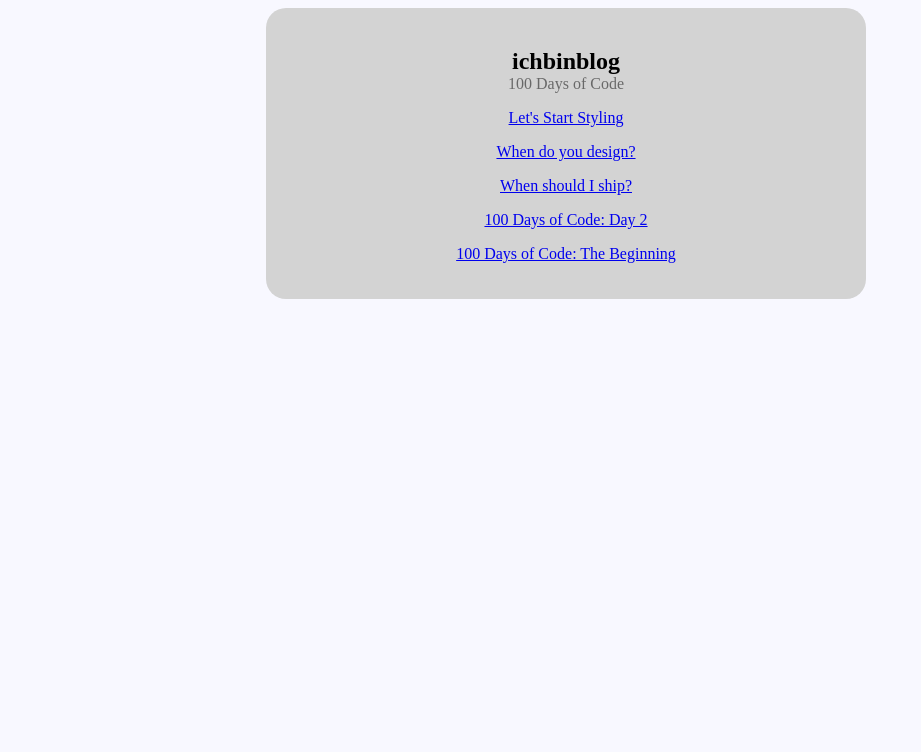
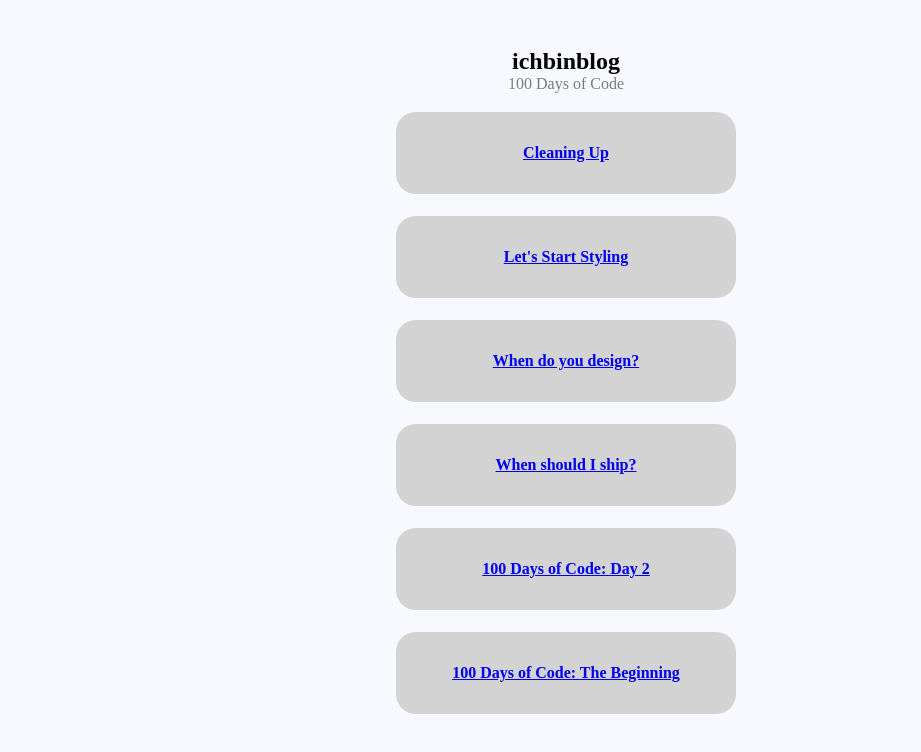
Before and after one commit to ichbindev/ichbindev, a Gatsby site: page / in a window 1280 px wide. Shown: the full height of the page, 134-1055 px from the left. Built offline with nearby package versions, Linux system fonts and the light colour scheme; Gatsby itself is replaced by a stand-in of ours.

Commit message:
refactor body out of index.js, small styling changes, added day 6 blog post

```diff
--- /dev/null
+++ b/public/page-data/2020-07-23/page-data.json
@@ -0,0 +1 @@
+{"componentChunkName":"component---src-templates-blog-post-js","path":"/2020-07-23","result":{"data":{"markdownRemark":{"html":"<p>It's Day 6 of 100daysofcode and I'm really happy with the changes I made. I added a few styling changes but really focused on refactoring what I have. Now that I understand Gatsby better I was able to pull out a few components and get the data to them. I was editing the index file pretty often and realized that it needed to be split into further components.</p>\n<p>I'm far from done but it was a big QoL update on my end so I'm happy. I'm going to keep refactoring and adding more styling to the blog post page. I'll also add a back home button, the picture takes you there but that's not obvious.</p>\n<p>This blog isn't the prettiest but I think it's going more in the right direction. My wife's parents are visiting this weekend so unfortunately I won't be able to dive deep into it this weekend :(</p>","frontmatter":{"title":"Cleaning Up"}}},"pageContext":{"pathSlug":"/2020-07-23","prev":{"frontmatter":{"path":"/2020-07-22","title":"Let's Start Styling","tags":["blog","100daysofcode"]}},"next":null}},"staticQueryHashes":["1178078073"]}
--- a/public/page-data/dev-404-page/page-data.json
+++ b/public/page-data/dev-404-page/page-data.json
@@ -1 +1 @@
-{"componentChunkName":"component---cache-dev-404-page-js","path":"/dev-404-page/","result":{"data":{"allSitePage":{"nodes":[{"path":"/tags"},{"path":"/tags/100daysofcode"},{"path":"/tags/blog"},{"path":"/2020-07-18"},{"path":"/2020-07-19"},{"path":"/2020-07-20"},{"path":"/2020-07-21"},{"path":"/2020-07-22"},{"path":"/"}]}},"pageContext":{}},"staticQueryHashes":[]}
+{"componentChunkName":"component---cache-dev-404-page-js","path":"/dev-404-page/","result":{"data":{"allSitePage":{"nodes":[{"path":"/tags"},{"path":"/tags/100daysofcode"},{"path":"/tags/blog"},{"path":"/2020-07-18"},{"path":"/2020-07-19"},{"path":"/2020-07-20"},{"path":"/2020-07-21"},{"path":"/2020-07-22"},{"path":"/2020-07-23"},{"path":"/"}]}},"pageContext":{}},"staticQueryHashes":[]}
--- a/public/page-data/index/page-data.json
+++ b/public/page-data/index/page-data.json
@@ -1 +1 @@
-{"componentChunkName":"component---src-pages-index-js","path":"/","result":{"data":{"allMarkdownRemark":{"edges":[{"node":{"frontmatter":{"title":"Let's Start Styling","path":"/2020-07-22","date":"2020-07-22","excerpt":"I start to focus on making this page presentable."}}},{"node":{"frontmatter":{"title":"When do you design?","path":"/2020-07-21","date":"2020-07-21","excerpt":"At what stage in the development process do you create your UI mockup?"}}},{"node":{"frontmatter":{"title":"When should I ship?","path":"/2020-07-20","date":"2020-07-20","excerpt":"I open up about how I feel about sharing this project before it's polished"}}},{"node":{"frontmatter":{"title":"100 Days of Code: Day 2","path":"/2020-07-19","date":"2020-07-19","excerpt":"I add my first update to the blog"}}},{"node":{"frontmatter":{"title":"100 Days of Code: The Beginning","path":"/2020-07-18","date":"2020-07-18","excerpt":"The start of #100daysofcode"}}}]}},"pageContext":{}},"staticQueryHashes":["1178078073","3000541721"]}
+{"componentChunkName":"component---src-pages-index-js","path":"/","result":{"data":{"allMarkdownRemark":{"edges":[{"node":{"frontmatter":{"title":"Cleaning Up","path":"/2020-07-23","date":"2020-07-23","excerpt":"I don't want to start off with tech debt!"}}},{"node":{"frontmatter":{"title":"Let's Start Styling","path":"/2020-07-22","date":"2020-07-22","excerpt":"I start to focus on making this page presentable."}}},{"node":{"frontmatter":{"title":"When do you design?","path":"/2020-07-21","date":"2020-07-21","excerpt":"At what stage in the development process do you create your UI mockup?"}}},{"node":{"frontmatter":{"title":"When should I ship?","path":"/2020-07-20","date":"2020-07-20","excerpt":"I open up about how I feel about sharing this project before it's polished"}}},{"node":{"frontmatter":{"title":"100 Days of Code: Day 2","path":"/2020-07-19","date":"2020-07-19","excerpt":"I add my first update to the blog"}}},{"node":{"frontmatter":{"title":"100 Days of Code: The Beginning","path":"/2020-07-18","date":"2020-07-18","excerpt":"The start of #100daysofcode"}}}]}},"pageContext":{}},"staticQueryHashes":["1178078073","3000541721"]}
--- a/public/page-data/tags/100daysofcode/page-data.json
+++ b/public/page-data/tags/100daysofcode/page-data.json
@@ -1 +1 @@
-{"componentChunkName":"component---src-templates-single-tag-index-js","path":"/tags/100daysofcode","result":{"pageContext":{"posts":[{"frontmatter":{"path":"/2020-07-18","title":"100 Days of Code: The Beginning","tags":["blog","100daysofcode"]}},{"frontmatter":{"path":"/2020-07-19","title":"100 Days of Code: Day 2","tags":["blog","100daysofcode"]}},{"frontmatter":{"path":"/2020-07-20","title":"When should I ship?","tags":["blog","100daysofcode"]}},{"frontmatter":{"path":"/2020-07-21","title":"When do you design?","tags":["blog","100daysofcode"]}},{"frontmatter":{"path":"/2020-07-22","title":"Let's Start Styling","tags":["blog","100daysofcode"]}}],"tagName":"100daysofcode"}},"staticQueryHashes":[]}
+{"componentChunkName":"component---src-templates-single-tag-index-js","path":"/tags/100daysofcode","result":{"pageContext":{"posts":[{"frontmatter":{"path":"/2020-07-18","title":"100 Days of Code: The Beginning","tags":["blog","100daysofcode"]}},{"frontmatter":{"path":"/2020-07-19","title":"100 Days of Code: Day 2","tags":["blog","100daysofcode"]}},{"frontmatter":{"path":"/2020-07-20","title":"When should I ship?","tags":["blog","100daysofcode"]}},{"frontmatter":{"path":"/2020-07-21","title":"When do you design?","tags":["blog","100daysofcode"]}},{"frontmatter":{"path":"/2020-07-22","title":"Let's Start Styling","tags":["blog","100daysofcode"]}},{"frontmatter":{"path":"/2020-07-23","title":"Doing a little cleaning.","tags":["blog","100daysofcode"]}}],"tagName":"100daysofcode"}},"staticQueryHashes":[]}
--- a/public/page-data/tags/blog/page-data.json
+++ b/public/page-data/tags/blog/page-data.json
@@ -1 +1 @@
-{"componentChunkName":"component---src-templates-single-tag-index-js","path":"/tags/blog","result":{"pageContext":{"posts":[{"frontmatter":{"path":"/2020-07-18","title":"100 Days of Code: The Beginning","tags":["blog","100daysofcode"]}},{"frontmatter":{"path":"/2020-07-19","title":"100 Days of Code: Day 2","tags":["blog","100daysofcode"]}},{"frontmatter":{"path":"/2020-07-20","title":"When should I ship?","tags":["blog","100daysofcode"]}},{"frontmatter":{"path":"/2020-07-21","title":"When do you design?","tags":["blog","100daysofcode"]}},{"frontmatter":{"path":"/2020-07-22","title":"Let's Start Styling","tags":["blog","100daysofcode"]}}],"tagName":"blog"}},"staticQueryHashes":[]}
+{"componentChunkName":"component---src-templates-single-tag-index-js","path":"/tags/blog","result":{"pageContext":{"posts":[{"frontmatter":{"path":"/2020-07-18","title":"100 Days of Code: The Beginning","tags":["blog","100daysofcode"]}},{"frontmatter":{"path":"/2020-07-19","title":"100 Days of Code: Day 2","tags":["blog","100daysofcode"]}},{"frontmatter":{"path":"/2020-07-20","title":"When should I ship?","tags":["blog","100daysofcode"]}},{"frontmatter":{"path":"/2020-07-21","title":"When do you design?","tags":["blog","100daysofcode"]}},{"frontmatter":{"path":"/2020-07-22","title":"Let's Start Styling","tags":["blog","100daysofcode"]}},{"frontmatter":{"path":"/2020-07-23","title":"Doing a little cleaning.","tags":["blog","100daysofcode"]}}],"tagName":"blog"}},"staticQueryHashes":[]}
--- /dev/null
+++ b/public/static/d/1636076095.json
@@ -0,0 +1 @@
+{"data":{"allMarkdownRemark":{"edges":[{"node":{"frontmatter":{"title":"Let's Start Styling","path":"/2020-07-22","date":"2020-07-22","excerpt":"I start to focus on making this page presentable."}}},{"node":{"frontmatter":{"title":"When do you design?","path":"/2020-07-21","date":"2020-07-21","excerpt":"At what stage in the development process do you create your UI mockup?"}}},{"node":{"frontmatter":{"title":"When should I ship?","path":"/2020-07-20","date":"2020-07-20","excerpt":"I open up about how I feel about sharing this project before it's polished"}}},{"node":{"frontmatter":{"title":"100 Days of Code: Day 2","path":"/2020-07-19","date":"2020-07-19","excerpt":"I add my first update to the blog"}}},{"node":{"frontmatter":{"title":"100 Days of Code: The Beginning","path":"/2020-07-18","date":"2020-07-18","excerpt":"The start of #100daysofcode"}}}]}}}
--- a/src/components/BlogLink.js
+++ b/src/components/BlogLink.js
@@ -5,9 +5,18 @@ const BlogLink = ({ path, title, excerpt }) => {
   return (
     <div
       className="blog-link"
-      // style={{ border: "1px solid black", padding: "20px" }}
+      style={{
+        borderRadius: "20px",
+        padding: "32px 20px",
+        margin: "3px 0",
+        backgroundColor: "lightgray",
+        height: "100%",
+        width: "300px",
+      }}
     >
-      <Link to={path}>{title}</Link>
+      <Link to={path}>
+        <strong>{title}</strong>
+      </Link>
     </div>
   );
 };
--- /dev/null
+++ b/src/components/Body.js
@@ -0,0 +1,47 @@
+import React from "react";
+import BlogLink from "../components/BlogLink";
+import Header from "../components/Header";
+
+const Body = ({ data }) => {
+  const { edges } = data.allMarkdownRemark;
+
+  return (
+    <div
+      className="blog-post-container"
+      style={{
+        //   width: "600px",
+        margin: "0 auto",
+        //   backgroundColor: "lightgray",
+        //   borderRadius: "20px",
+        textAlign: "center",
+      }}
+    >
+      <div className="blog-link-container" style={{ margin: "20px" }}>
+        <Header />
+        <div
+          style={{
+            display: "flex",
+            flexDirection: "column",
+            alignItems: "center",
+            fontFamily: "avenir",
+          }}
+        >
+          {edges.map((edge) => {
+            const { frontmatter } = edge.node;
+            return (
+              <div key={frontmatter.path} style={{ marginBottom: "1rem" }}>
+                <BlogLink
+                  path={frontmatter.path}
+                  title={frontmatter.title}
+                  excerpt={frontmatter.excerpt}
+                />
+              </div>
+            );
+          })}
+        </div>
+      </div>
+    </div>
+  );
+};
+
+export default Body;
--- a/src/components/TitleAndDescription.js
+++ b/src/components/TitleAndDescription.js
@@ -1,25 +1,31 @@
-import React from 'react';
+import React from "react";
 
-const TitleAndDescription = ({data}) => {
+const TitleAndDescription = ({ data }) => {
   const title = data.site.siteMetadata.title;
   const description = data.site.siteMetadata.description;
 
   return (
-    <div style={{
-      display: 'flex',
-      flexDirection: 'column',
-      alignItems: 'center',
-      fontFamily: 'avenir'
-    }}>
-      <h2 style={{marginBottom: 0}}>{title}</h2>
-      <p style={{
-        marginTop: 0,
-        opacity: 0.5
-      }}>
+    <div
+      className="title-and-description"
+      style={{
+        display: "flex",
+        flexDirection: "column",
+        alignItems: "center",
+        fontFamily: "avenir",
+        width: "100%",
+      }}
+    >
+      <h2 style={{ marginBottom: 0 }}>{title}</h2>
+      <p
+        style={{
+          marginTop: 0,
+          opacity: 0.5,
+        }}
+      >
         {description}
       </p>
     </div>
-  )
+  );
 };
 
 export default TitleAndDescription;
--- /dev/null
+++ b/src/pages/2020-07-23/index.md
@@ -0,0 +1,13 @@
+---
+path: "/2020-07-23"
+date: "2020-07-23"
+tags: ["blog", "100daysofcode"]
+excerpt: "I don't want to start off with tech debt!"
+title: "Cleaning Up"
+---
+
+It's Day 6 of 100daysofcode and I'm really happy with the changes I made. I added a few styling changes but really focused on refactoring what I have. Now that I understand Gatsby better I was able to pull out a few components and get the data to them. I was editing the index file pretty often and realized that it needed to be split into further components.
+
+I'm far from done but it was a big QoL update on my end so I'm happy. I'm going to keep refactoring and adding more styling to the blog post page. I'll also add a back home button, the picture takes you there but that's not obvious.
+
+This blog isn't the prettiest but I think it's going more in the right direction. My wife's parents are visiting this weekend so unfortunately I won't be able to dive deep into it this weekend :(
--- a/src/pages/index.js
+++ b/src/pages/index.js
@@ -1,11 +1,8 @@
 import React from "react";
 import About from "../components/About";
-import BlogLink from "../components/BlogLink";
-import Header from "../components/Header";
-import { graphql } from "gatsby";
+import Body from "../components/Body";
 
-const Layout = ({ data }) => {
-  const { edges } = data.allMarkdownRemark;
+const Layout = (props) => {
   return (
     <div
       className="blog-container"
@@ -15,41 +12,8 @@ const Layout = ({ data }) => {
       }}
     >
       <About />
-      <div
-        className="blog-post-container"
-        style={{
-          width: "600px",
-          margin: "0 auto",
-          backgroundColor: "lightgray",
-          borderRadius: "20px",
-        }}
-      >
-        <div className="blog-link-container" style={{ margin: "20px" }}>
-          <Header />
-          <div
-            style={{
-              display: "flex",
-              flexDirection: "column",
-              alignItems: "center",
-              fontFamily: "avenir",
-            }}
-          >
-            {edges.map((edge) => {
-              const { frontmatter } = edge.node;
-              return (
-                <div key={frontmatter.path} style={{ marginBottom: "1rem" }}>
-                  <BlogLink
-                    path={frontmatter.path}
-                    title={frontmatter.title}
-                    excerpt={frontmatter.excerpt}
-                  />
-                </div>
-              );
-            })}
-          </div>
-        </div>
-        <div className="tags">{/* <Link to="/tags">Browse Tags</Link> */}</div>
-      </div>
+      <Body data={props.data}/>
+      <div className="tags">{/* <Link to="/tags">Browse Tags</Link> */}</div>
     </div>
   );
 };
```
Also changed, not shown: public/page-data/2020-07-22/page-data.json (+1 -1 lines).
